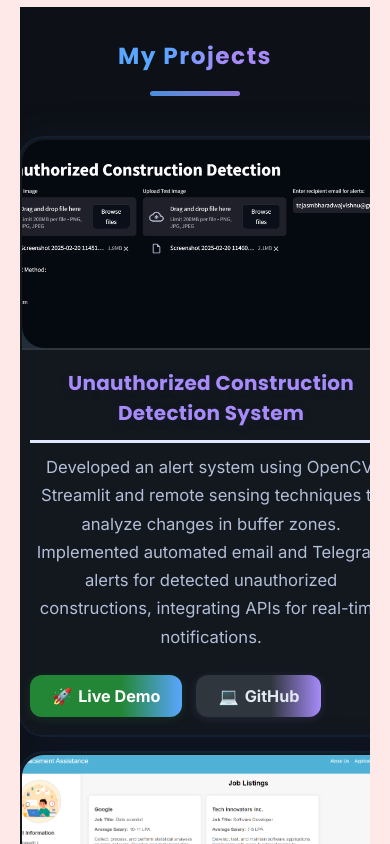
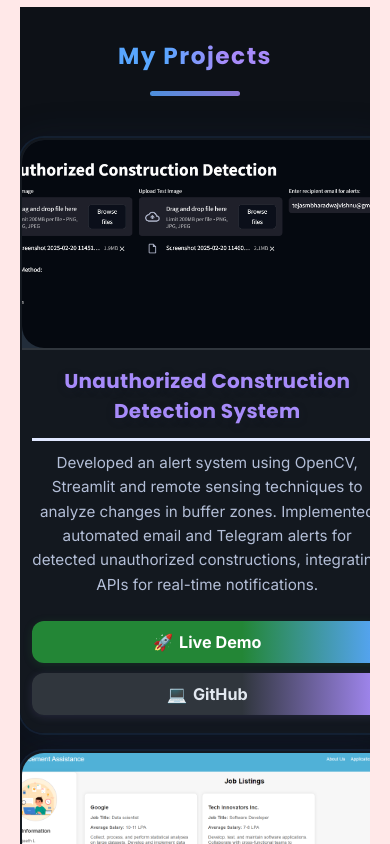
Before and after one commit to tejasmb03/My_Portfolio, a React (Create React App) app: page /projects in a window 390 px wide. Shown: the part 2960-3804 px from the top of the page. Built offline with nearby package versions, Linux system fonts and the light colour scheme.

Commit message:
Updated portfolio with latest CSS and features

```diff
--- a/src/components/Projects.css
+++ b/src/components/Projects.css
@@ -50,8 +50,7 @@
 .project-card {
   background: rgba(22, 27, 34, 0.85);
   border-radius: 24px;
-  box-shadow: 0 6px 40px rgba(24, 40, 80, 0.28),
-    0 0 0 2px rgba(88, 166, 255, 0.10);
+  box-shadow: 0 6px 40px rgba(24, 40, 80, 0.28), 0 0 0 2px rgba(88, 166, 255, 0.10);
   overflow: hidden;
   width: 370px;
   display: flex;
@@ -66,6 +65,9 @@
     border 0.38s cubic-bezier(0.23, 1, 0.32, 1);
   animation: fadeInUpCard 1s cubic-bezier(0.23, 1, 0.32, 1) forwards;
   opacity: 0;
+  height: auto;
+  max-height: none;
+  box-sizing: border-box;
 }
 
 .project-card:hover {
@@ -101,6 +103,7 @@
   overflow: hidden;
   border-bottom: 2px solid #30363d;
   position: relative;
+  flex-shrink: 0;
 }
 
 .project-image {
@@ -146,6 +149,8 @@
   margin-bottom: 0;
   flex-grow: 1;
   transition: color 0.3s;
+  overflow-wrap: break-word;
+  word-break: break-word;
 }
 
 .buttons {
@@ -247,6 +252,7 @@
   .project-card {
     width: 95vw;
     max-width: 420px;
+    height: auto;
   }
 }
 
@@ -263,11 +269,27 @@
     gap: 18px;
   }
   .project-card {
-    width: 98vw;
+    width: 96vw;
     max-width: 100vw;
     padding: 0;
+    height: auto;
   }
   .project-info {
-    padding: 18px 8px 16px 8px;
+    padding: 16px 10px;
+    font-size: 0.96rem;
+  }
+  .project-info p {
+    font-size: 0.95rem;
+    line-height: 1.6;
+    word-break: break-word;
+  }
+  .buttons {
+    flex-direction: column;
+    gap: 10px;
+  }
+  .view-btn,
+  .github-btn {
+    justify-content: center;
+    width: 100%;
   }
 }
--- a/src/components/Projects.js
+++ b/src/components/Projects.js
@@ -29,6 +29,15 @@ const projects = [
   },
   {
     id: 4,
+    title: "Smart Environmental Monitoring",
+    description:
+      "EnviroDash is a web-based dashboard that visualizes environmental changes using satellite and ground imagery. It offers modules for NDVI analysis, urbanization tracking, and data-driven visualizations. The app empowers users to monitor and compare ecological trends over time.",
+    image: "/envirodash.png",
+    liveDemo: "https://smart-environmental-monitoring.onrender.com",
+    github: "https://github.com/tejasmb03/Smart-Environmental-Monitoring.git",
+  },
+  {
+    id: 5,
     title: "Guess the Number",
     description:
       "A Flask-based Guess the Number web application where users have limited chances to guess a randomly generated number based on difficulty level. It features dynamic hints, session-based score tracking, and a responsive frontend interface.",
@@ -38,13 +47,14 @@ const projects = [
 
   },
    {
-    id: 5,
+    id: 6,
     title: "Weather App",
     description:
       "A React-based weather application that displays real-time weather conditions including temperature, feels-like temperature, cloud status, humidity, and min/max temperature. It fetches live data from a weather API and dynamically shows localized weather details like broken clouds and humidity for any searched city.",
     image: "/weather.png",
     liveDemo: "https://tejas2003.netlify.app/",
   },
+
 ];
 
 const Projects = () => (
```
Also changed, not shown: public/envirodash.png (added).
